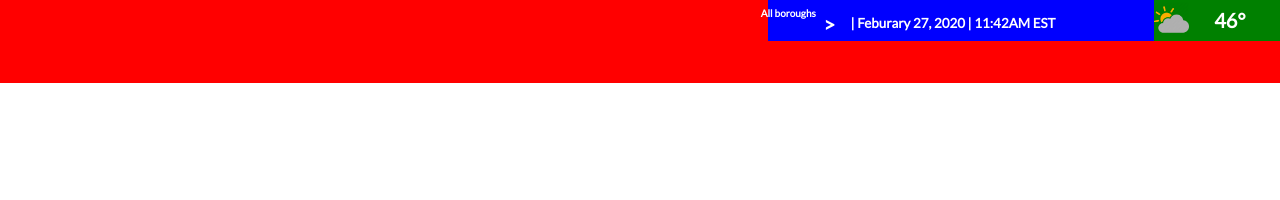
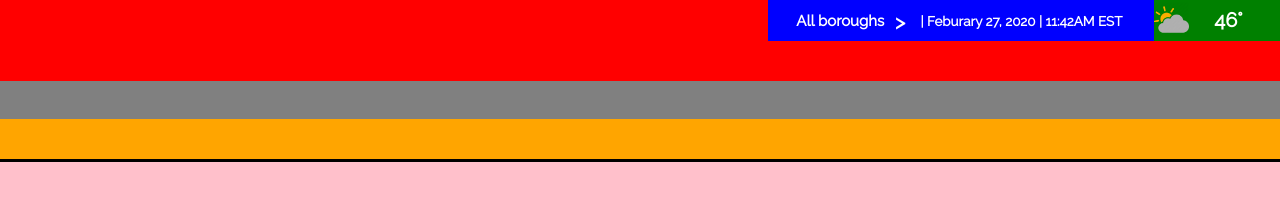
Before and after one commit to Hectorv0351/sep11-copycat-news1-project, a plain HTML site: page index.html in a window 1280 px wide. Drawn offline with Linux system fonts and the light colour scheme.

Commit message:
added main body and img news

```diff
--- a/index.html
+++ b/index.html
@@ -5,6 +5,7 @@
     <title>Cool News NY2</title>
   <link rel="stylesheet" href="style.css" type="text/css">
   <link href="https://fonts.googleapis.com/css?family=Lato&display=swap" rel="stylesheet">
+  <link href="https://fonts.googleapis.com/css?family=Raleway&display=swap" rel="stylesheet">
   </head>
   <body>
   <div class="topweb">
@@ -20,12 +21,23 @@
 
     <div class="box-dt">
       <div id="date-time">
-        <h6 id="boro"> All boroughs</h6>
+        <h6><a href="https://spectrumlocalnews.com/splash#nyc" id="boro">All boroughs</a></h6>
         <h6 id="v"> > </h6>
         <h6> | Feburary 27, 2020 | 11:42AM EST </h6>
       </div>
     </div>
 
   </div>
+  <div class="nav">
+
+  </div>
+  <div class="headline">
+
+  </div>
+  <div class="main">
+    <div id="topic">
+
+    </div>
+  </div>
   </body>
 </html>
--- a/style.css
+++ b/style.css
@@ -2,7 +2,8 @@
 
 body {
 background-color: white;
-
+max-width: 100%;
+overflow-x: hidden;
 
 }
 .topweb {
@@ -10,7 +11,7 @@ background-color: white;
     background-color:  red;
     display: flex;
     margin: -10px;
-    max-width: 110%;
+    max-width: 102%;
 }
 
 .box-dt {
@@ -19,7 +20,7 @@ background-color: white;
     background-color:  blue;
     position: relative;
     left:50%;
-    font-family: "Lato";
+    font-family: "Raleway";
 }
 
 .temp {
@@ -30,14 +31,42 @@ background-color: white;
     left: 90%;
     display:flex;
 }
+
+.nav{
+    height: 40px;
+    background-color: gray;
+    max-width: 102%;
+    margin: -10px;
+    position: relative;
+    top: 8px;
+}
+.headline{
+    height: 40px;
+    background-color: orange;
+    max-width: 102%;
+    margin: -10px;
+    position: relative;
+    top: 16px;
+    border-style: none none solid none;
+}
+.main{
+    height: 1000px;
+    background-color: pink;
+    max-width: 102%;
+    margin: -10px;
+}
 #partly {
     width: 35px;
     height: 35px;
     position: relative;
     top: 10%;
 }
+a:link {
+    text-decoration: none;
+    color: white;
+}
 #number-temp {
-    font-family: "Lato" ;
+    font-family: "Raleway" ;
     color:white;
     font-size: 20px;
     position: relative;
@@ -46,19 +75,21 @@ background-color: white;
 }
 
 #date-time {
-    font-family: "Lato";
+    font-family: "Raleway";
     color: white;
     font-size: 20px;
     position: relative;
-    bottom: 34%;
-    left: 4%;
+    bottom: 38%;
+    left: 14%;
     display:flex;
 }
 #boro {
-    font-family: "Lato";
+    font-family: "Raleway";
     position: relative;
-    right: 6%;
-    font-size: 10px;
+    right: 26px;
+    font-size: 15px;
+    bottom: 1px;
+    color: white;
 }
 #v {
     position: relative;
```
Also changed, not shown: imgs/1200px-Spectrum_News_NY1.svg.png (added).
